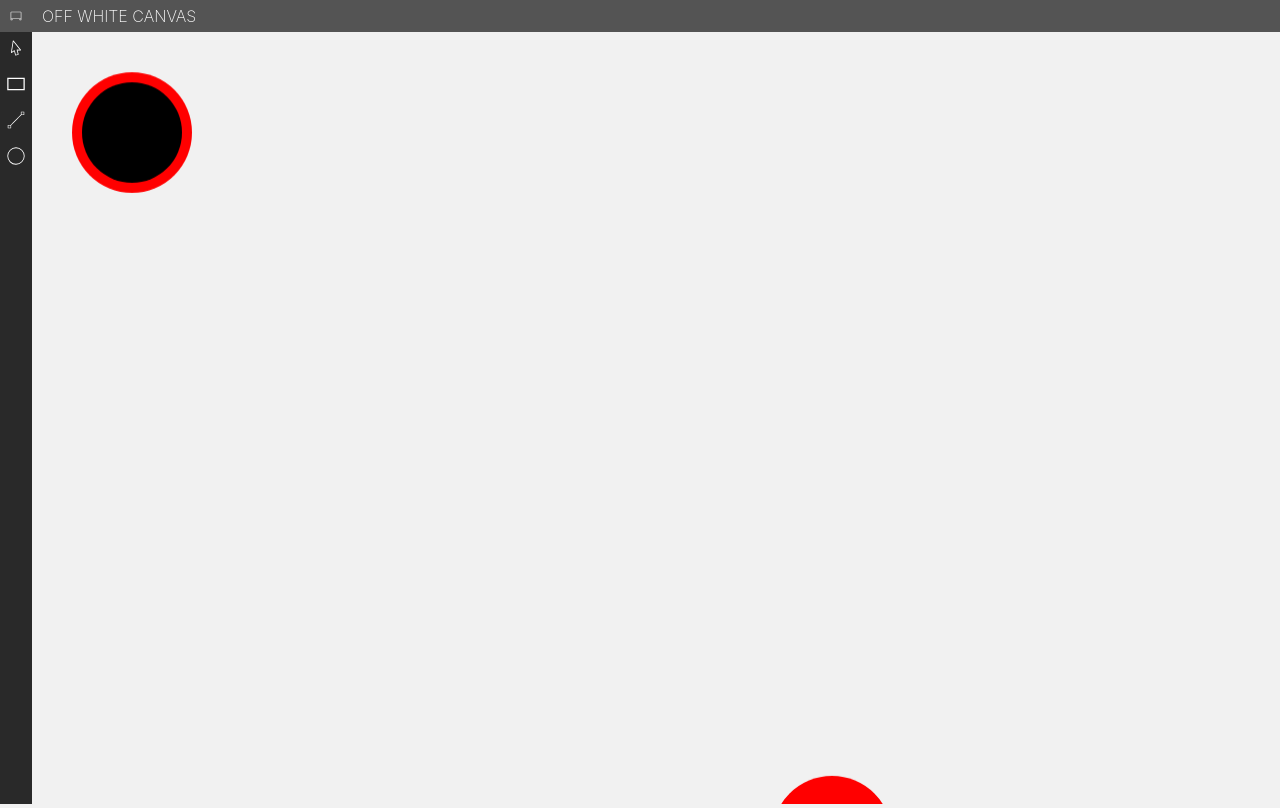
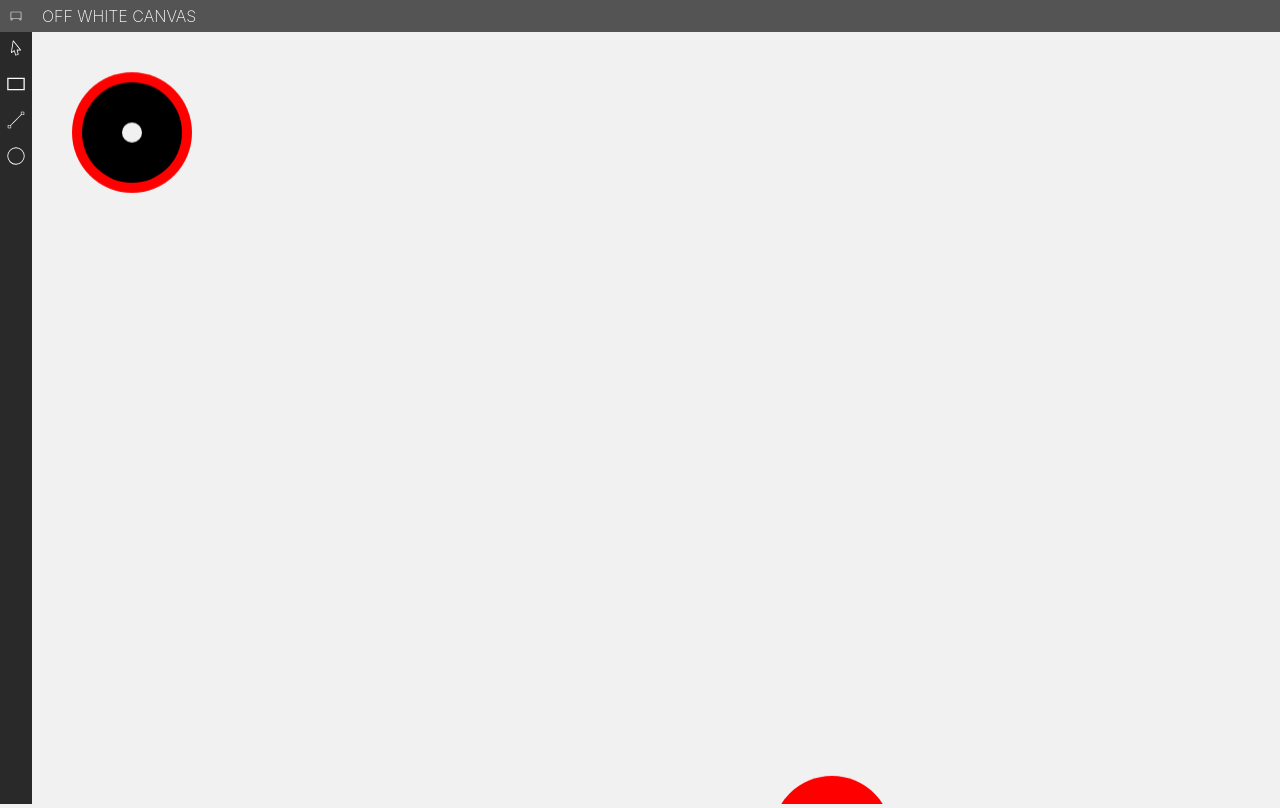
Before and after one commit to DavidIreland1/drafting-canvas, a Next.js app: page / in a window 1280 px wide. Built offline with nearby package versions, Linux system fonts and the light colour scheme.

Commit message:
clicking and dragging working

```diff
--- a/components/canvas.tsx
+++ b/components/canvas.tsx
@@ -1,10 +1,9 @@
 import { useRef, useEffect } from 'react';
 
-import { initCanvas } from './canvas/init';
-import { draw } from './canvas/draw';
+import { initCanvas, initElement } from './canvas/init';
 
 const Canvas = (props) => {
-	const { elements, ...rest } = props;
+	let { elements, ...rest } = props;
 	// const canvas_ref = useCanvas(draw);
 	const canvas_ref = useRef(null);
 
@@ -14,19 +13,26 @@ const Canvas = (props) => {
 		scale: 1,
 	};
 
+	elements = elements.map(initElement);
+
 	const redraw = (context: CanvasRenderingContext2D) => {
 		context.resetTransform();
 		context.clearRect(0, 0, context.canvas.width, context.canvas.height);
+		context.translate(view.x, view.y);
 		context.scale(view.scale, view.scale);
-		context.translate(view.x, view.y);
+
 		elements.forEach((element) => {
-			draw(context, element);
+			element.draw(context, view);
 		});
 	};
 
 	useEffect(() => {
 		const canvas: HTMLCanvasElement = canvas_ref.current;
 		const context: CanvasRenderingContext2D = canvas.getContext('2d');
+
+		(window as any).canvas = canvas;
+		(window as any).context = context;
+
 		initCanvas(canvas, context, view, redraw, elements);
 	}, []);
 
@@ -46,10 +52,3 @@ const Canvas = (props) => {
 };
 
 export default Canvas;
-
-function drawCircle(context, element) {
-	context.beginPath();
-	context.fillStyle = element.color;
-	context.arc(element.x, element.y, element.radius, element.start_angle, element.end_angle);
-	context.fill();
-}
--- a/components/canvas/collide.ts
+++ /dev/null
@@ -1,10 +0,0 @@
-import { collideCircle } from './elements/circle';
-
-export function collide(position, element) {
-	switch (element.type) {
-		case 'circle':
-			return collideCircle(position, element);
-		case '':
-			break;
-	}
-}
--- a/components/canvas/draw.ts
+++ /dev/null
@@ -1,18 +0,0 @@
-import { drawCircle } from './elements/circle';
-
-export function draw(context, element) {
-	// context.fillStyle = element.style;
-	// context.strokeStyle = element.style;
-	// context.lineWidth = element.line_width;
-
-	switch (element.type) {
-		case 'circle':
-			drawCircle(context, element);
-			break;
-		case 'group':
-			element.children.forEach((child) => {
-				draw(context, child);
-			});
-			break;
-	}
-}
--- a/components/canvas/elements/circle.ts
+++ b/components/canvas/elements/circle.ts
@@ -1,10 +1,57 @@
-export function drawCircle(context, element) {
-	context.beginPath();
-	context.fillStyle = element.color;
-	context.arc(element.x, element.y, element.radius, element.start_angle, element.end_angle);
-	context.fill();
+import { BaseElement, Element } from './element';
+
+export default class Circle extends BaseElement implements Element {
+	x: number;
+	y: number;
+	radius: number;
+	start_angle: number;
+	end_angle: number;
+	color: string;
+
+	constructor(props) {
+		super();
+		this.x = props.x;
+		this.y = props.y;
+		this.radius = props.radius;
+		this.start_angle = props.start_angle;
+		this.end_angle = props.end_angle;
+		this.color = props.color;
+	}
+
+	draw(context, view) {
+		if (this.hover || this.selected) {
+			context.strokeStyle = this.selected ? 'blue' : 'green';
+			context.lineWidth = 5 / view.scale;
+			context.beginPath();
+			context.arc(this.x, this.y, this.radius, this.start_angle, this.end_angle);
+			context.stroke();
+			this.hover = false;
+		}
+
+		context.fillStyle = this.color;
+		context.beginPath();
+		context.arc(this.x, this.y, this.radius, this.start_angle, this.end_angle);
+		context.fill();
+
+		context.globalCompositeOperation = 'destination-out';
+		context.beginPath();
+		context.arc(this.x, this.y, this.radius * 0.2, this.start_angle, this.end_angle);
+		context.fill();
+		context.globalCompositeOperation = 'source-over';
+	}
+
+	collide(position) {
+		return (this.x - position.x) ** 2 + (this.y - position.y) ** 2 < this.radius ** 2;
+	}
+
+	serialise() {
+		return {
+			x: this.x,
+			y: this.y,
+			radius: this.radius,
+			start_angle: this.start_angle,
+			end_angle: this.end_angle,
+			color: this.color,
+		};
+	}
 }
-
-export function collideCircle(position, element) {
-	return (element.x - position.x) ** 2 + (element.y - position.y) ** 2 < element.radius ** 2;
-}
--- /dev/null
+++ b/components/canvas/elements/element.ts
@@ -0,0 +1,16 @@
+export class BaseElement {
+	selected: boolean;
+	hover: boolean;
+
+	constructor() {
+		this.selected = false;
+		this.hover = false;
+	}
+}
+
+export interface Element {
+	draw(constext: CanvasRenderingContext2D, view): void;
+	collide(position: { x: number; y: number }): Object;
+
+	serialise(): Object;
+}
--- /dev/null
+++ b/components/canvas/elements/group.ts
@@ -0,0 +1,28 @@
+import { BaseElement, Element } from './element';
+import { initElement } from '../init';
+
+export default class Group extends BaseElement implements Element {
+	elements: Array<Element>;
+
+	constructor(props) {
+		super();
+
+		this.elements = props.elements.map(initElement);
+	}
+
+	draw(context, view) {
+		this.elements.forEach((element) => {
+			element.draw(context, view);
+		});
+	}
+
+	collide(position: { x: number; y: number }): Object {
+		return this.elements.find((element) => element.collide(position));
+	}
+
+	serialise() {
+		return {
+			elements: this.elements.map((element) => element.serialise()),
+		};
+	}
+}
--- a/components/canvas/init.ts
+++ b/components/canvas/init.ts
@@ -1,20 +1,31 @@
-import { onWheel, onDoubleClick, onMouseMove } from './interaction';
+import { onWheel, onDoubleClick, onMouseMove, onMouseDown } from './interaction';
+
+import Circle from './elements/circle';
+import Group from './elements/group';
 
 export function initCanvas(canvas, context, view, redraw, elements) {
 	resizeCanvas(canvas);
 
 	canvas.addEventListener('wheel', (event: WheelEvent) => {
+		event.preventDefault();
 		onWheel(event, canvas, view);
 		redraw(context);
 	});
 
-	canvas.addEventListener('dblclick', () => {
+	canvas.addEventListener('dblclick', (event) => {
+		event.preventDefault();
 		onDoubleClick(view);
 		redraw(context);
 	});
 
 	canvas.addEventListener('mousemove', (event) => {
-		onMouseMove(event, elements, canvas, view);
+		event.preventDefault();
+		onMouseMove(event, elements, canvas, view, context, redraw);
+	});
+
+	canvas.addEventListener('mousedown', (event) => {
+		event.preventDefault();
+		onMouseDown(event, elements, canvas, view, context, redraw);
 	});
 
 	redraw(context);
@@ -24,15 +35,24 @@ export function resizeCanvas(canvas): boolean {
 	const { width, height } = canvas.getBoundingClientRect();
 
 	if (canvas.width !== width || canvas.height !== height) {
-		window.devicePixelRatio = 1;
+		// window.devicePixelRatio = 1;
 
 		const ratio = window.devicePixelRatio;
 		const context = canvas.getContext('2d');
 		canvas.width = width * ratio;
 		canvas.height = height * ratio;
-		context.scale(window.devicePixelRatio, window.devicePixelRatio);
 		return true;
 	}
 
 	return false;
 }
+
+export function initElement(element: any) {
+	console.log(element);
+	switch (element.type) {
+		case 'circle':
+			return new Circle(element);
+		case 'group':
+			return new Group(element);
+	}
+}
--- a/components/canvas/interaction.ts
+++ b/components/canvas/interaction.ts
@@ -53,8 +53,6 @@ let initialPinchDistance = null;
 // let lastZoom = cameraZoom;
 
 export function handlePinch(event) {
-	event.preventDefault();
-
 	let touch1 = { x: event.touches[0].clientX, y: event.touches[0].clientY };
 	let touch2 = { x: event.touches[1].clientX, y: event.touches[1].clientY };
 
@@ -70,12 +68,10 @@ export function handlePinch(event) {
 
 const MAX_ZOOM = 10;
 const MIN_ZOOM = 0.01;
-const PAN_SENSITIVITY = 0.7;
-const ZOOM_SENSITIVITY = 0.005;
+const PAN_SENSITIVITY = 0.8;
+const ZOOM_SENSITIVITY = 0.008;
 
 export function onWheel(event: WheelEvent, canvas: HTMLCanvasElement, view) {
-	event.preventDefault();
-
 	if (String(event.deltaY).length < 5) {
 		// Pan
 		view.x -= (event.deltaX * PAN_SENSITIVITY) / view.scale;
@@ -87,26 +83,33 @@ export function onWheel(event: WheelEvent, canvas: HTMLCanvasElement, view) {
 		if (view.scale - delta_scale > MAX_ZOOM) return;
 		view.scale -= delta_scale;
 
-		const position = DOMToCanvas(event, canvas, view);
-
-		view.x += position.x * delta_scale;
-		view.y += position.y * delta_scale;
+		// const position = DOMToCanvas(event, canvas, view);
+		// view.x += position.x * delta_scale;
+		// view.y += position.y * delta_scale;
 	}
 }
+
+// function DOMToCanvas(position, canvas, view) {
+// 	const bounds = canvas.getBoundingClientRect();
+// 	return {
+// 		x: ((position.x - bounds.x) * window.devicePixelRatio) / view.scale - view.x,
+// 		y: ((position.y - bounds.y) * window.devicePixelRatio) / view.scale - view.y,
+// 	};
+// }
 
 function DOMToCanvas(position, canvas, view) {
 	const bounds = canvas.getBoundingClientRect();
 	return {
-		x: ((position.x - bounds.x) * window.devicePixelRatio + view.x) / view.scale,
-		y: ((position.y - bounds.y) * window.devicePixelRatio + view.y) / view.scale,
+		x: ((position.x - bounds.x) * window.devicePixelRatio - view.x) / view.scale,
+		y: ((position.y - bounds.y) * window.devicePixelRatio - view.y) / view.scale,
 	};
 }
 
 function CanvasToDOM(position, canvas, view) {
 	const bounds = canvas.getBoundingClientRect();
 	return {
-		x: (position.x * view.scale - view.x) / window.devicePixelRatio + bounds.x,
-		y: (position.y * view.scale - view.y) / window.devicePixelRatio + bounds.y,
+		x: ((position.x + view.x) * view.scale) / window.devicePixelRatio + bounds.x,
+		y: ((position.y + view.y) * view.scale) / window.devicePixelRatio + bounds.y,
 	};
 }
 
@@ -116,11 +119,52 @@ export function onDoubleClick(view) {
 	view.scale = 1;
 }
 
-export function onMouseMove(event, elements, canvas, view) {
+export function onMouseMove(event, elements, canvas, view, context, redraw) {
 	const position = DOMToCanvas(event, canvas, view);
-	const target = elements.reverse().find((element) => {
-		return collide(position, element);
-	});
 
-	console.log(target);
+	elements.forEach((element) => (element.hover = false));
+	const target = [...elements].reverse().find((element) => element.collide(position));
+	canvas.style.cursor = target ? 'grab' : 'default';
+
+	if (target) target.hover = true;
+	redraw(context);
 }
+
+export function onMouseDown(event, elements, canvas, view, context, redraw) {
+	let last_position = DOMToCanvas(event, canvas, view);
+
+	if (!event.shiftKey) {
+		elements.forEach((element) => (element.selected = false));
+	}
+	const target = [...elements].reverse().find((element) => element.collide(last_position));
+
+	if (!target) return;
+
+	canvas.style.cursor = 'grabbing';
+
+	target.selected = true;
+
+	const selection = elements.filter((element) => element.selected);
+
+	const move = (move_event) => {
+		const move_position = DOMToCanvas(move_event, canvas, view);
+		const delta_x = move_position.x - last_position.x;
+		const delta_y = move_position.y - last_position.y;
+
+		selection.forEach((element) => {
+			element.x += delta_x;
+			element.y += delta_y;
+		});
+		last_position = move_position;
+
+		redraw(context);
+	};
+	canvas.addEventListener('mousemove', move);
+	canvas.addEventListener(
+		'mouseup',
+		() => {
+			canvas.removeEventListener('mousemove', move);
+		},
+		{ once: true }
+	);
+}
--- a/hooks/get-page.ts
+++ b/hooks/get-page.ts
@@ -13,7 +13,7 @@ export default function getPage() {
 		{
 			id: '3457',
 			type: 'group',
-			children: [
+			elements: [
 				{
 					type: 'circle',
 					x: 100,
```
